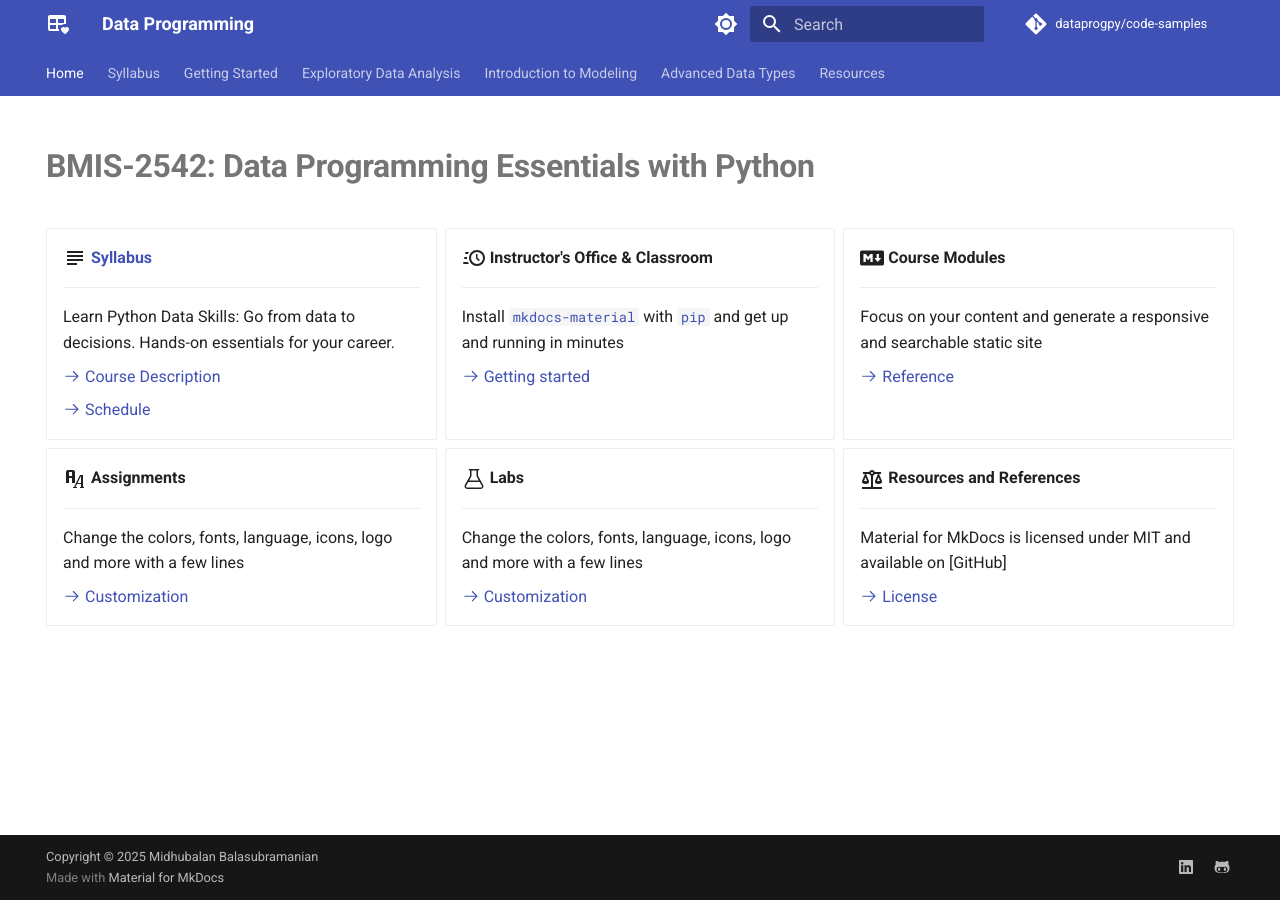
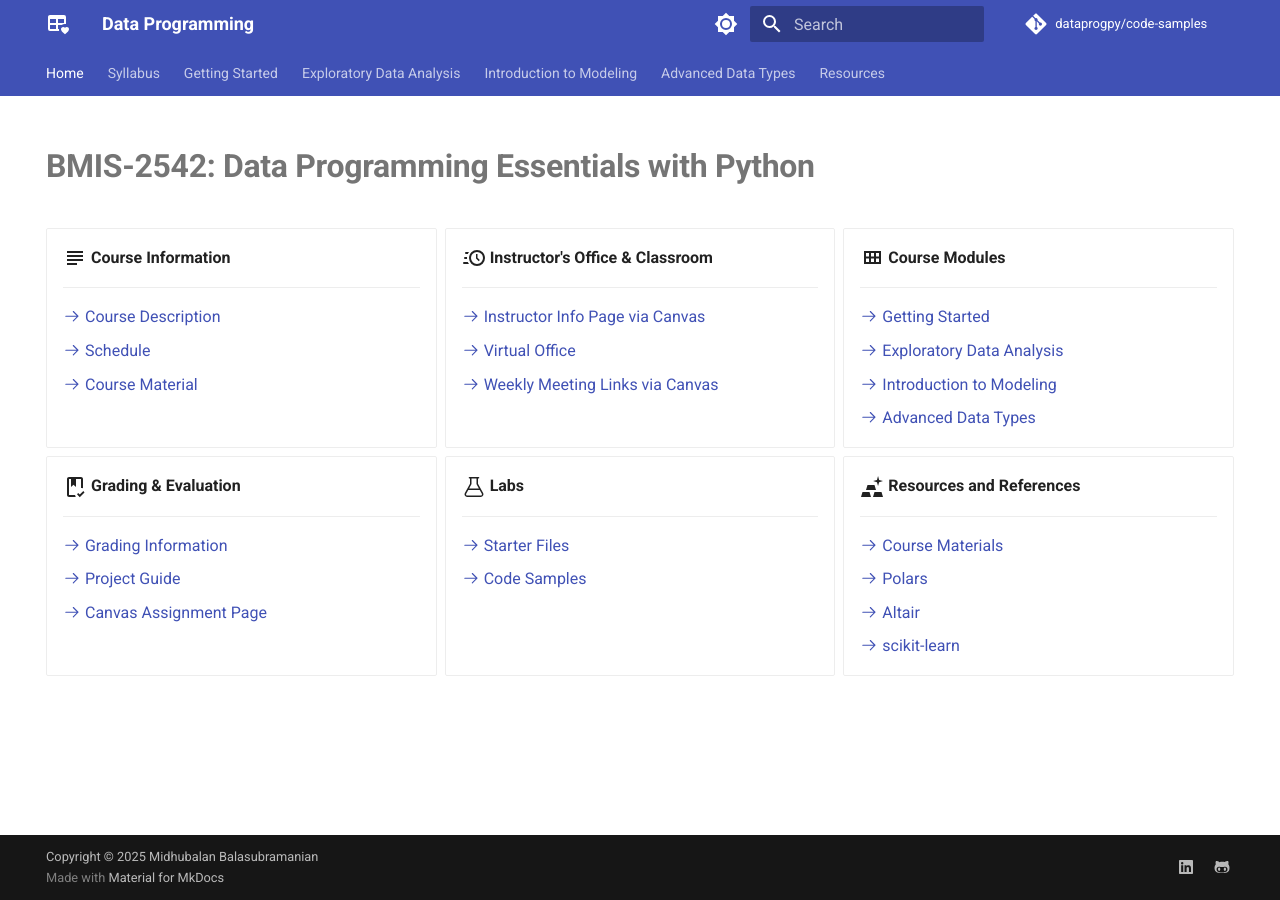
Before and after one commit to dataprogpy/dataprogpy.github.io, an MkDocs documentation site: the page built from docs/index.md, in a window 1280 px wide. Built offline with MkDocs 1.6.1 and Material for MkDocs 9.7.7, drawn with Linux system fonts in a browser that asks for light colours; comment, search, counter and statistics services are not loaded.

Commit message:
Update index

```diff
--- a/docs/index.md
+++ b/docs/index.md
@@ -9,56 +9,70 @@ hide:
 
 <div class="grid cards" markdown>
 
--   :material-text-long:{ .lg .middle } [__Syllabus__](syllabus/index.md)
+-   :material-text-long:{ .lg .middle } __Course Information__
 
     ---
-
-    Learn Python Data Skills: Go from data to decisions. Hands-on essentials
-    for your career.
 
     [:octicons-arrow-right-24: Course Description](syllabus/course-description.md)
 
     [:octicons-arrow-right-24: Schedule](syllabus/schedule.md)
 
+    [:octicons-arrow-right-24: Course Material](syllabus/schedule.md)
+
 -   :material-clock-fast:{ .lg .middle } __Instructor's Office & Classroom__
 
     ---
 
-    Install [`mkdocs-material`](#) with [`pip`](#) and get up
-    and running in minutes
 
-    [:octicons-arrow-right-24: Getting started](#)
+    [:octicons-arrow-right-24: Instructor Info Page via Canvas](https://canvas.pitt.edu/courses/313542/pages/instructor-info)
 
--   :fontawesome-brands-markdown:{ .lg .middle } __Course Modules__
+    [:octicons-arrow-right-24: Virtual Office](https://pitt.zoom.us/my/midhubalan)
+
+    [:octicons-arrow-right-24: Weekly Meeting Links via Canvas](https://canvas.pitt.edu/courses/313542/external_tools/3589)
+
+-   :material-view-module-outline:{ .lg .middle } __Course Modules__
 
     ---
 
-    Focus on your content and generate a responsive and searchable static site
 
-    [:octicons-arrow-right-24: Reference](#)
+    [:octicons-arrow-right-24: Getting Started](/getting-started)
 
--   :material-format-font:{ .lg .middle } __Assignments__
+    [:octicons-arrow-right-24: Exploratory Data Analysis](/eda)
+
+    [:octicons-arrow-right-24: Introduction to Modeling ](/modeling)
+
+    [:octicons-arrow-right-24: Advanced Data Types](/adv-data-types)
+
+-   :material-book-check-outline:{ .lg .middle } __Grading & Evaluation__
 
     ---
 
-    Change the colors, fonts, language, icons, logo and more with a few lines
 
-    [:octicons-arrow-right-24: Customization](#)
+    [:octicons-arrow-right-24: Grading Information](/syllabus/grading/)
+
+    [:octicons-arrow-right-24: Project Guide](/syllabus/project-guide/)
+
+    [:octicons-arrow-right-24: Canvas Assignment Page](https://canvas.pitt.edu/courses/313542)
 
 -   :octicons-beaker-24:{ .lg .middle } __Labs__
 
     ---
 
-    Change the colors, fonts, language, icons, logo and more with a few lines
+    [:octicons-arrow-right-24: Starter Files](https://github.com/dataprogpy/code-samples)
 
-    [:octicons-arrow-right-24: Customization](#)
+    [:octicons-arrow-right-24: Code Samples](https://github.com/dataprogpy/code-samples)
 
--   :material-scale-balance:{ .lg .middle } __Resources and References__
+-   :material-gold:{ .lg .middle } __Resources and References__
 
     ---
 
-    Material for MkDocs is licensed under MIT and available on [GitHub]
 
-    [:octicons-arrow-right-24: License](#)
+    [:octicons-arrow-right-24: Course Materials](/syllabus/course-materials/)
+
+    [:octicons-arrow-right-24: Polars](https://docs.pola.rs/user-guide/getting-started/)
+
+    [:octicons-arrow-right-24: Altair](https://altair-viz.github.io/user_guide/data.html)
+
+    [:octicons-arrow-right-24: scikit-learn](https://scikit-learn.org/stable/user_guide.html)
 
 </div>
```
